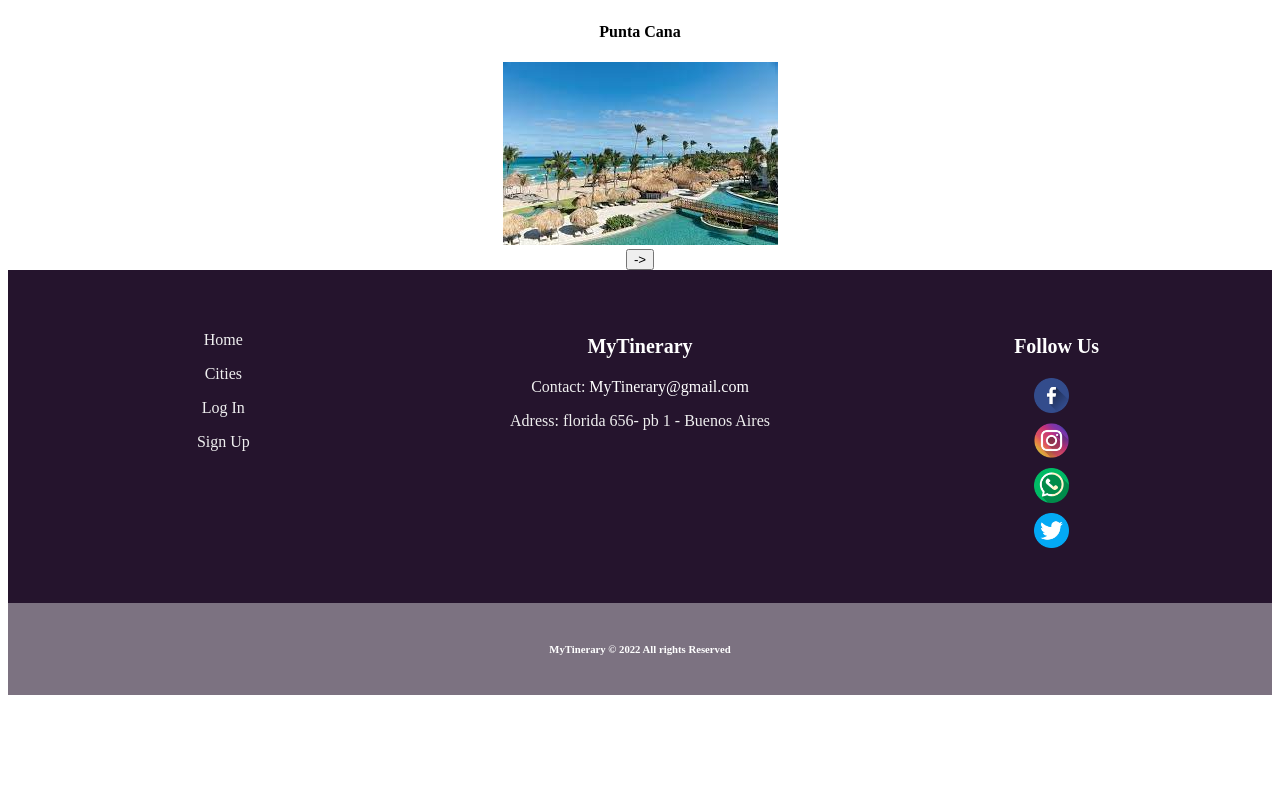
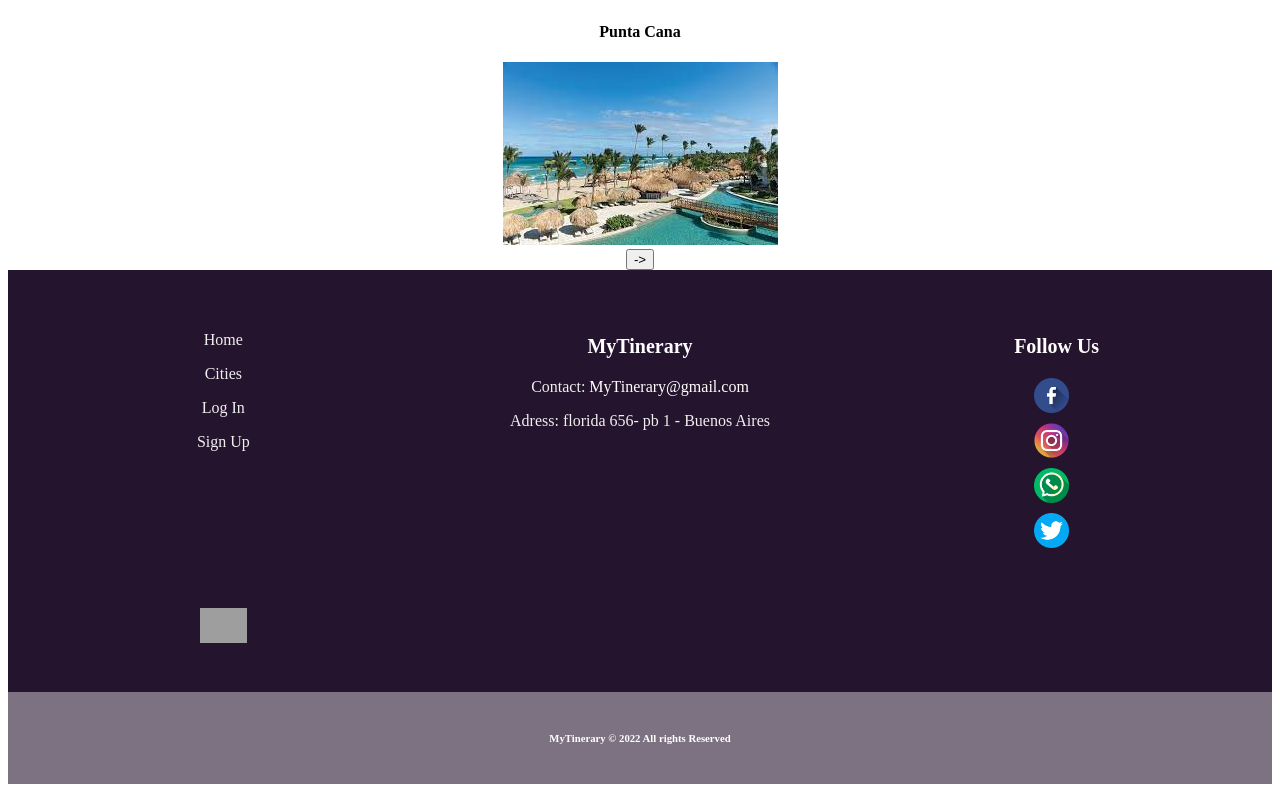
Before and after one commit to SantiagoGaray32/mytinerary-garay-romero, a React (Create React App) app: page / in a window 1280 px wide. Shown: the part 1617-2409 px from the top of the page. Before the commit the page ends 2320 px from the top, so only its background shows below. Built offline with nearby package versions, Linux system fonts and the light colour scheme; grey boxes are pictures that could not be loaded.

Commit message:
Agregando 'scroll to top' al Footer

```diff
--- a/src/components/Footer/Footer.js
+++ b/src/components/Footer/Footer.js
@@ -4,6 +4,7 @@ import facebookImage from "../../img/facebook.png";
 import instagramImage from "../../img/instagram.png";
 import whatsAppImage from "../../img/whatsapp.png";
 import twitterImage from "../../img/twitter.png";
+import arrow from "../../img/flechaSbg1.png"
 import Icono from "./Icono";
 export default function Footer() {
   return (
@@ -31,6 +32,11 @@ export default function Footer() {
             <Icono name={twitterImage} alt="Twitter"></Icono>
           </div>
         </div>
+        <div className="box arrow">
+          <div >
+            <Icono name={arrow} alt="Facebook"></Icono>
+          </div>
+        </div>
       </div>
       <div className="group2">
         <h6>MyTinerary © 2022 All rights Reserved</h6>
```
